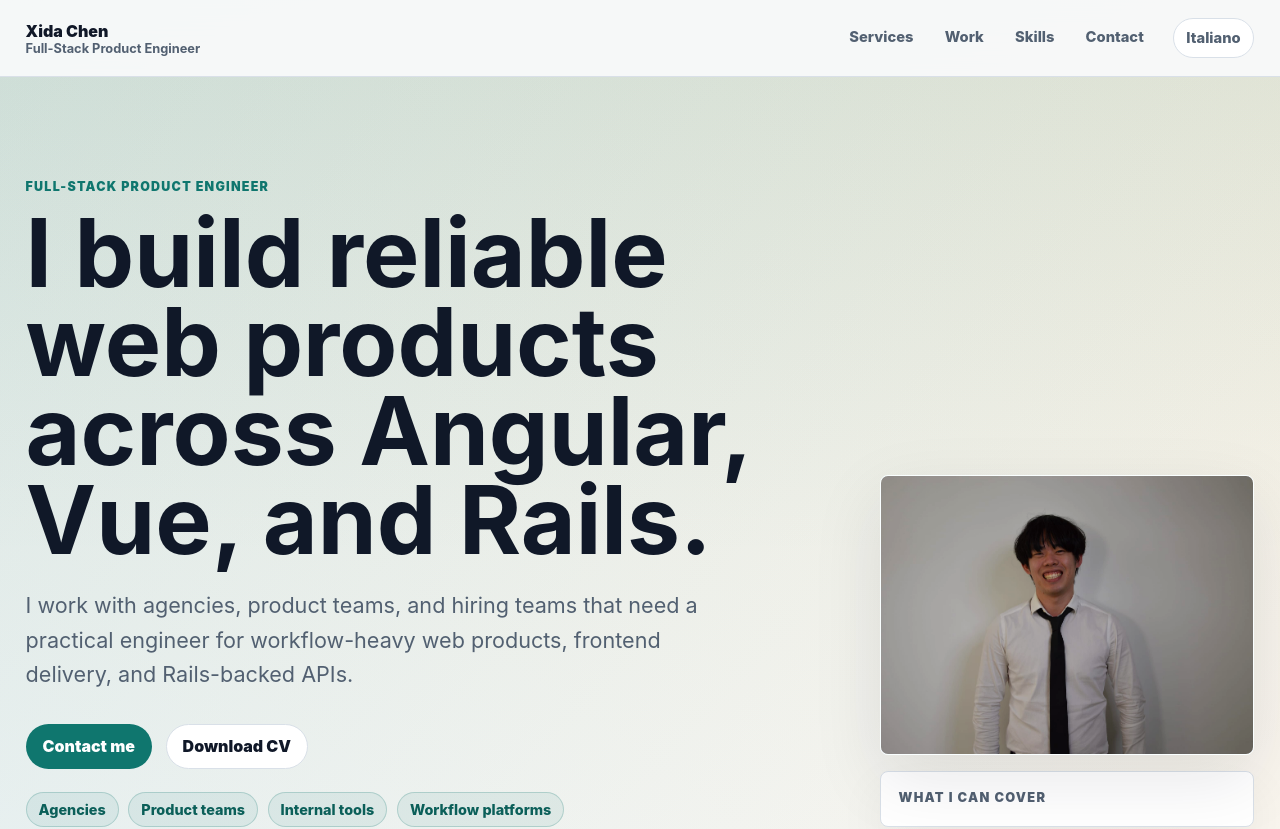
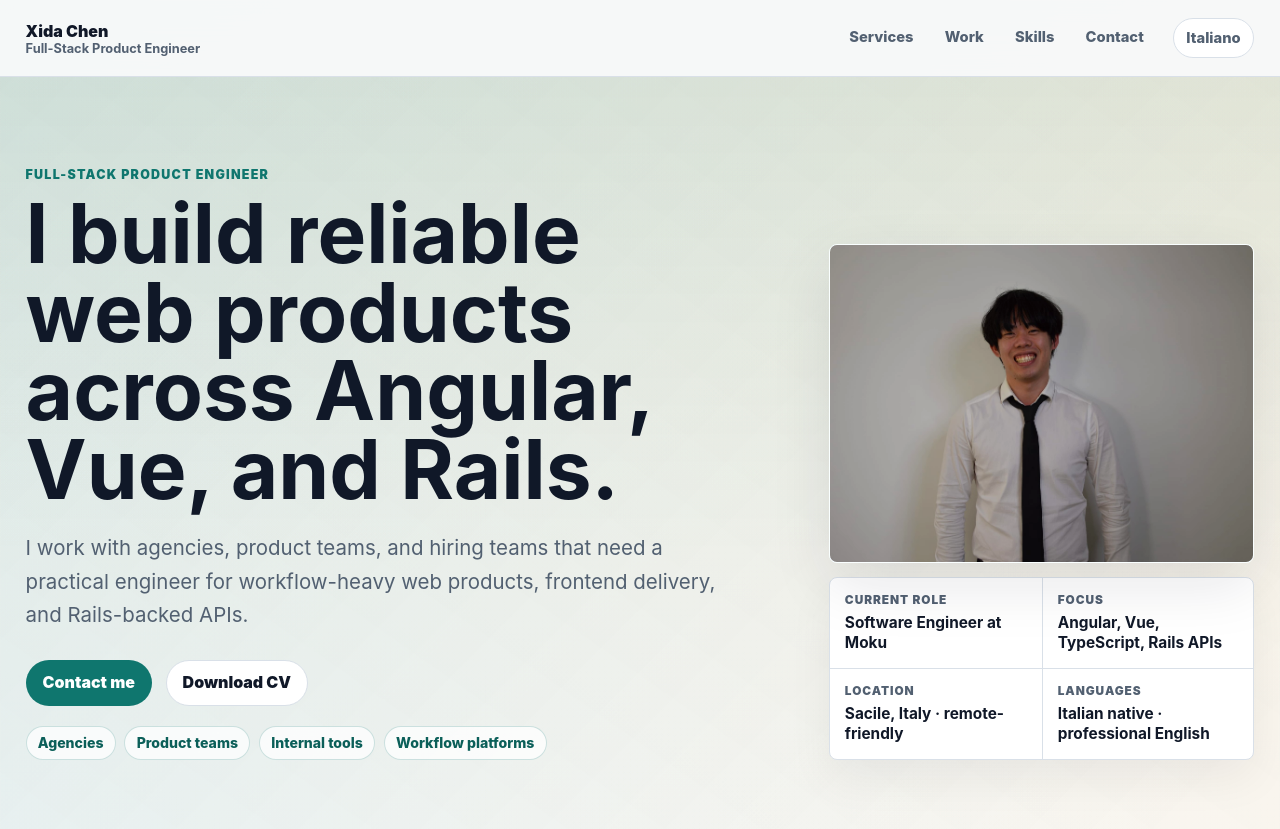
Before and after one commit to XidaZ3/Portfolio, an Angular app: page / in a window 1280 px wide. Shown: the top 829 px of the page. Built offline with nearby package versions, Linux system fonts and the light colour scheme.

Commit message:
feat: polish portfolio hero profile

```diff
--- a/src/app/sections/hero-section.html
+++ b/src/app/sections/hero-section.html
@@ -11,7 +11,7 @@
       </a>
     </div>
 
-    <div class="hero__fit" aria-label="Best fit project types">
+    <div class="hero__fit" aria-label="Best fit work contexts">
       @for (item of content().bestFit; track $index) {
         <span>{{ item }}</span>
       }
@@ -21,10 +21,12 @@
   <aside class="hero__media" aria-label="Profile highlights">
     <img src="/xida-chen-photo.jpeg" alt="Xida Chen" />
 
-    <div class="hero__proof">
-      <p>What I can cover</p>
-      @for (item of content().proof; track $index) {
-        <span>{{ item }}</span>
+    <div class="hero__profile">
+      @for (fact of content().profileFacts; track fact.label) {
+        <div>
+          <span>{{ fact.label }}</span>
+          <strong>{{ fact.value }}</strong>
+        </div>
       }
     </div>
   </aside>
--- a/src/app/sections/hero-section.scss
+++ b/src/app/sections/hero-section.scss
@@ -4,60 +4,60 @@
 
 .hero {
   display: grid;
-  grid-template-columns: minmax(0, 1.35fr) minmax(320px, 0.65fr);
-  gap: clamp(2rem, 6vw, 6.5rem);
+  grid-template-columns: minmax(0, 1.25fr) minmax(320px, 0.72fr);
+  gap: clamp(2rem, 5vw, 5.5rem);
   align-items: end;
-  min-height: calc(100svh - 84px);
-  padding: clamp(4rem, 8vw, 7rem) 0 clamp(3rem, 6vw, 5rem);
+  min-height: calc(92svh - 84px);
+  padding: clamp(3.25rem, 7vw, 5.75rem) 0 clamp(2rem, 4vw, 3.25rem);
 }
 
 .hero__content {
-  max-width: 780px;
+  max-width: 800px;
 }
 
 h1 {
   margin: 0;
-  max-width: 13ch;
-  font-size: clamp(3.4rem, 7.4vw, 7.2rem);
-  line-height: 0.94;
+  max-width: 14ch;
+  font-size: clamp(3rem, 6.4vw, 6.35rem);
+  line-height: 0.96;
   letter-spacing: 0;
 }
 
 .hero__summary {
-  max-width: 680px;
-  margin: 1.5rem 0 0;
+  max-width: 700px;
+  margin: 1.35rem 0 0;
   color: var(--color-muted);
-  font-size: clamp(1.1rem, 2vw, 1.35rem);
-  line-height: 1.6;
+  font-size: clamp(1.05rem, 1.7vw, 1.28rem);
+  line-height: 1.62;
 }
 
 .hero__actions {
   display: flex;
   flex-wrap: wrap;
   gap: 0.85rem;
-  margin-top: 2rem;
+  margin-top: 1.85rem;
 }
 
 .hero__fit {
   display: flex;
   flex-wrap: wrap;
-  gap: 0.6rem;
-  margin-top: 1.4rem;
+  gap: 0.55rem;
+  margin-top: 1.25rem;
 }
 
 .hero__fit span {
-  padding: 0.5rem 0.75rem;
-  border: 1px solid rgb(15 118 110 / 0.22);
+  padding: 0.46rem 0.7rem;
+  border: 1px solid rgb(15 118 110 / 0.2);
   border-radius: 999px;
-  background: rgb(15 118 110 / 0.08);
+  background: rgb(255 255 255 / 0.74);
   color: var(--color-accent-strong);
-  font-size: 0.9rem;
+  font-size: 0.88rem;
   font-weight: 800;
 }
 
 .hero__media {
   display: grid;
-  gap: 1rem;
+  gap: 0.85rem;
 }
 
 .hero__media img {
@@ -69,36 +69,48 @@
   border: 1px solid var(--color-border);
   border-radius: var(--radius);
   filter: brightness(1.13) contrast(1.04) saturate(1.02);
-  box-shadow: 0 24px 70px rgb(16 24 40 / 0.1);
+  box-shadow: 0 22px 60px rgb(16 24 40 / 0.1);
 }
 
-.hero__proof {
+.hero__profile {
   display: grid;
-  gap: 0.85rem;
-  padding: 1.1rem;
+  grid-template-columns: repeat(2, minmax(0, 1fr));
   border: 1px solid var(--color-border);
   border-radius: var(--radius);
   background: var(--color-surface);
-  box-shadow: 0 18px 50px rgb(16 24 40 / 0.06);
+  box-shadow: 0 18px 45px rgb(16 24 40 / 0.06);
+  overflow: hidden;
 }
 
-.hero__proof p {
-  margin: 0 0 0.2rem;
+.hero__profile div {
+  display: grid;
+  gap: 0.35rem;
+  min-width: 0;
+  padding: 0.95rem;
+  border-top: 1px solid var(--color-border);
+}
+
+.hero__profile div:nth-child(-n + 2) {
+  border-top: 0;
+}
+
+.hero__profile div:nth-child(even) {
+  border-left: 1px solid var(--color-border);
+}
+
+.hero__profile span {
   color: var(--color-muted);
-  font-size: 0.8rem;
+  font-size: 0.74rem;
   font-weight: 900;
-  letter-spacing: 0.1em;
+  letter-spacing: 0.08em;
   text-transform: uppercase;
 }
 
-.hero__proof span {
-  display: block;
-  padding: 0.9rem 1rem;
-  border-radius: calc(var(--radius) - 4px);
-  background: var(--color-background);
+.hero__profile strong {
   color: var(--color-ink);
-  font-weight: 700;
-  line-height: 1.35;
+  font-size: 0.96rem;
+  line-height: 1.3;
+  overflow-wrap: anywhere;
 }
 
 @media (max-width: 820px) {
@@ -108,6 +120,21 @@
   }
 
   h1 {
-    max-width: 12ch;
+    max-width: 13ch;
   }
 }
+
+@media (max-width: 520px) {
+  .hero__profile {
+    grid-template-columns: 1fr;
+  }
+
+  .hero__profile div,
+  .hero__profile div:nth-child(even) {
+    border-left: 0;
+  }
+
+  .hero__profile div:nth-child(2) {
+    border-top: 1px solid var(--color-border);
+  }
+}
```
